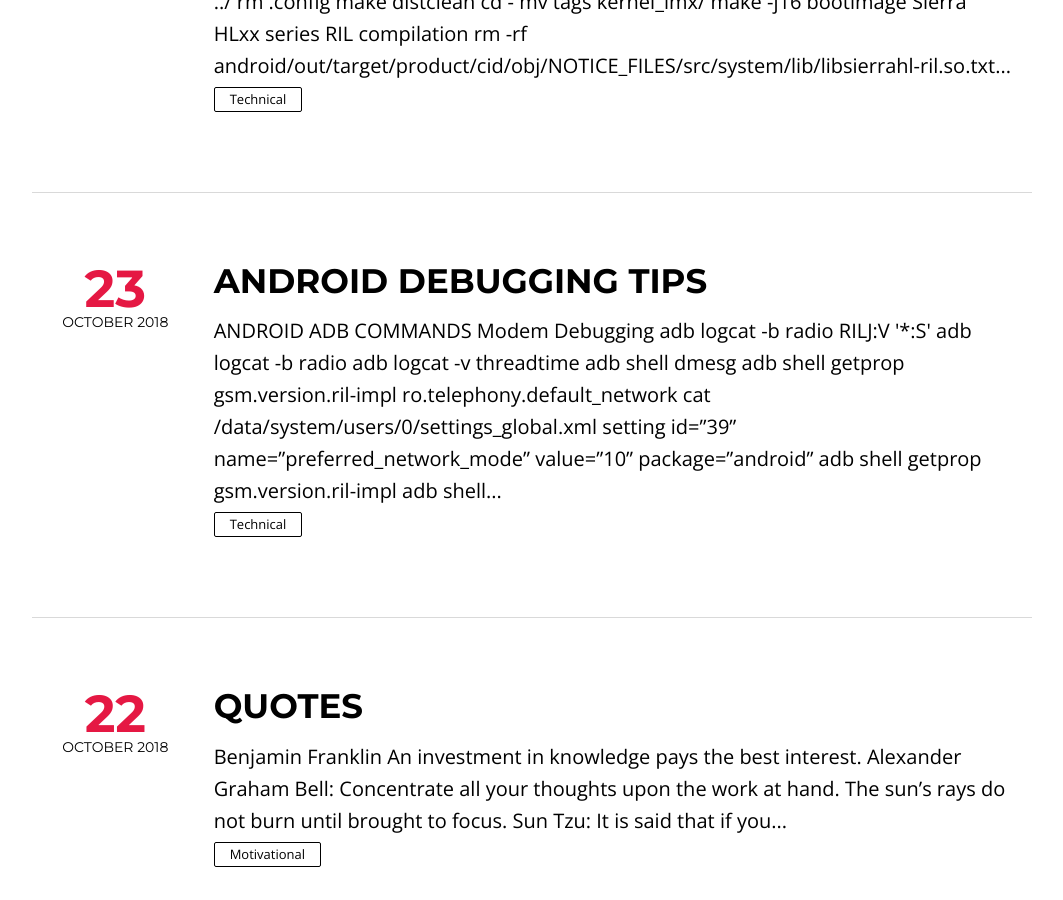
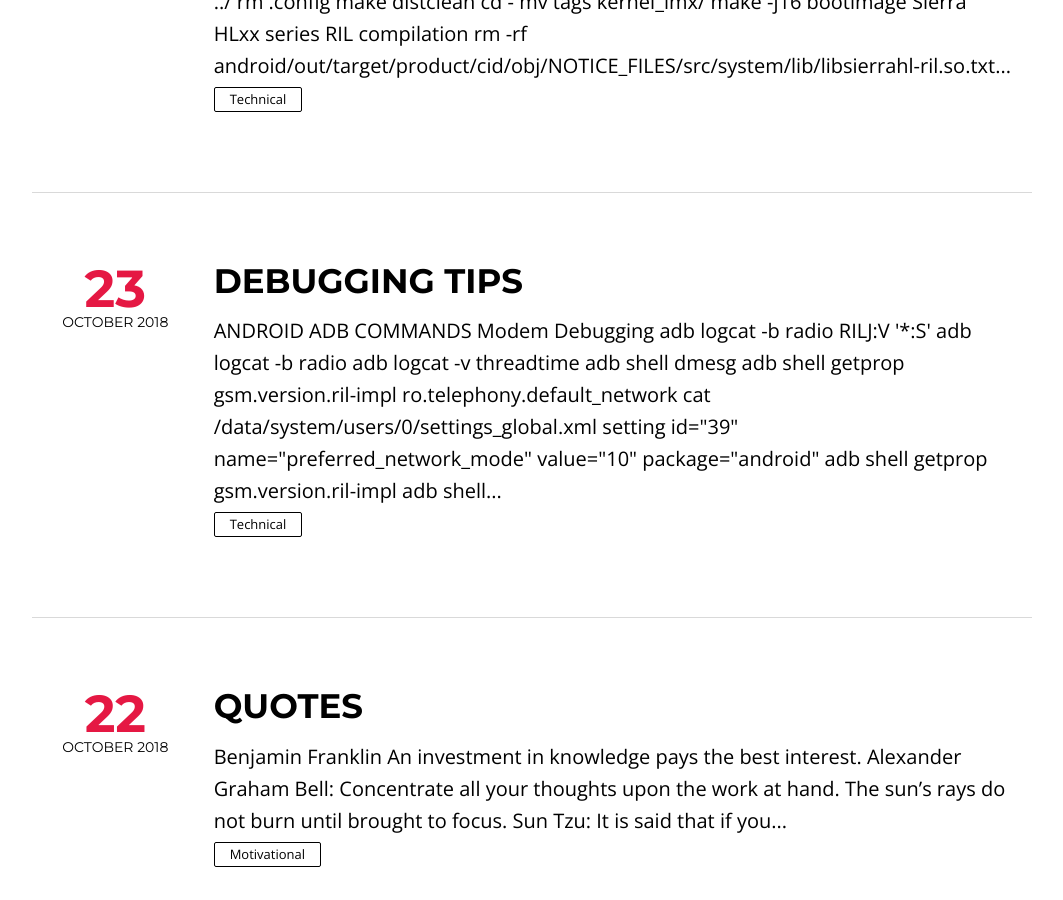
Before and after one commit to SumanKumarSP/suman.github.com, a Jekyll site: the page built from index.html, in a window 1280 px wide and 900 px high, scrolled down 774 px. Shown: the whole window, without its empty margins (108-1171 px from the left). Built offline with Jekyll 4.4.1, drawn with Linux system fonts in a browser that asks for light colours; nearby versions of some CDN libraries; the list of posts is cut into pages by our own code; part of the change alters nothing that is shown.

Commit message:
modified title, changed alignment to use fenced code blocks

````diff
--- a/_posts/2018-10-23-debugging.md
+++ b/_posts/2018-10-23-debugging.md
@@ -1,6 +1,6 @@
 ---
 layout: post
-title: "android debugging tips"
+title: "debugging tips"
 description: "This post contains commands and approach for debugging issues on android runnning on imx6 ."
 category: technical
 tags: [debugging]
@@ -12,63 +12,50 @@ imagefeature: cover9.jpg
 
 ### **Modem Debugging**
 
-> `adb logcat -b radio RILJ:V '*:S'`
+```
+adb logcat -b radio RILJ:V '*:S'
+adb logcat -b radio
+adb logcat -v threadtime
+adb shell dmesg
+adb shell getprop gsm.version.ril-impl
+```
 
-> adb logcat -b radio
+```
+ro.telephony.default_network
+cat /data/system/users/0/settings_global.xml
+setting id="39" name="preferred_network_mode" value="10" package="android"
+```
 
-> adb logcat -v threadtime
+`adb shell getprop gsm.version.ril-impl`
 
-> adb shell dmesg
+`adb shell getprop telephony.lteOnCdmaDevice
+adb shell getprop telephony.lteOnGsmDevice`
 
-> adb shell getprop gsm.version.ril-impl
-
-> ro.telephony.default_network
-
-cat /data/system/users/0/settings_global.xml
-
-setting id="39" name="preferred_network_mode" value="10" package="android"
-
-> adb shell getprop gsm.version.ril-impl
-
-> adb shell getprop telephony.lteOnCdmaDevice
-
-> adb shell getprop telephony.lteOnGsmDevice
-
-> adb shell echo gpionum > /sys/class/gpio/export
->
-> adb shell echo "out" > /sys/class/gpio/gpio204/direction
->
-> adb shell echo 1 > /sys/class/gpio/gpio204/active_low
->
-> adb shell echo 0 > /sys/class/gpio/gpio204/value
-
-
+```
+** GPIO **
+adb shell echo gpionum /sys/class/gpio/export
+adb shell echo "out" /sys/class/gpio/gpio204/direction
+adb shell echo 1 /sys/class/gpio/gpio204/active_low
+adb shell echo 0 /sys/class/gpio/gpio204/value
+```
 
 ---
 
 init.config.ip
 
-> IP=$(/system/bin/getprop "dhcp.wwan0.ipaddress")
->
-> DNS1=$(/system/bin/getprop "dhcp.wwan0.dns1")
->
-> DNS2=$(/system/bin/getprop "dhcp.wwan0.dns2")
->
-> GW=$(/system/bin/getprop "dhcp.wwan0.gateway")
->
-> IFACE="wwan0"
+IP=$(/system/bin/getprop "dhcp.wwan0.ipaddress")
+DNS1=$(/system/bin/getprop "dhcp.wwan0.dns1")
+DNS2=$(/system/bin/getprop "dhcp.wwan0.dns2")
+GW=$(/system/bin/getprop "dhcp.wwan0.gateway")
 
-> /system/bin/ifconfig $IFACE $IP netmask 255.255.255.0
->
-> /system/bin/route add default gw $IP dev $IFACE
->
-> /system/bin/ip route add default via  $IP dev $IFACE
->
-> /system/bin/ndc resolver setnetdns $IFACE $DNS1 $DNS2
->
-> /system/bin/ndc network default set $IFACE
->
-> /system/bin/ip route add default via $GW
+IFACE="wwan0"
+
+/system/bin/ifconfig $IFACE $IP netmask 255.255.255.0
+/system/bin/route add default gw $IP dev $IFACE
+/system/bin/ip route add default via  $IP dev $IFACE
+/system/bin/ndc resolver setnetdns $IFACE $DNS1 $DNS2
+/system/bin/ndc network default set $IFACE
+/system/bin/ip route add default via $GW
 
 ---
 
@@ -82,23 +69,23 @@ init.config.ip
 
 **DTB to DTS**
 
-> fdtdump command is part of device-tree-compiler package, install as below to get:
->
-> `sudo apt-get install device-tree-compiler`
+fdtdump command is part of device-tree-compiler package, install as below to get:
+
+`sudo apt-get install device-tree-compiler`
 
 
 Method-1:
 
-`$KERNEL/scripts/dtc/dtc -I dtb -O dts -o <dts_file> <dtb_file>`
+`$KERNEL/scripts/dtc/dtc -I dtb -O dts -o <dts_file<dtb_file>`
 
 Method-2:
 
-`fdtdump <dtb_file> > <dts_dump>`
+`fdtdump <dtb_file<dts_dump>`
 
 
 **DTS to DTB**
 
-`$KERNEL/scripts/dtc/dtc -I dts -O dtb -o <dtb_file> <dts_file>`
+`$KERNEL/scripts/dtc/dtc -I dts -O dtb -o <dtb_file<dts_file>`
 
 ---
 
````
